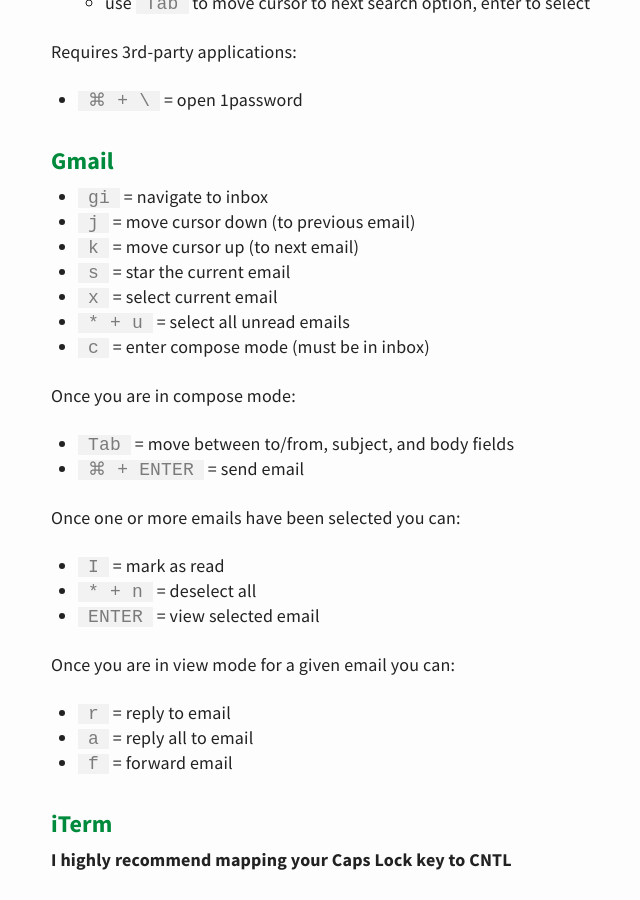
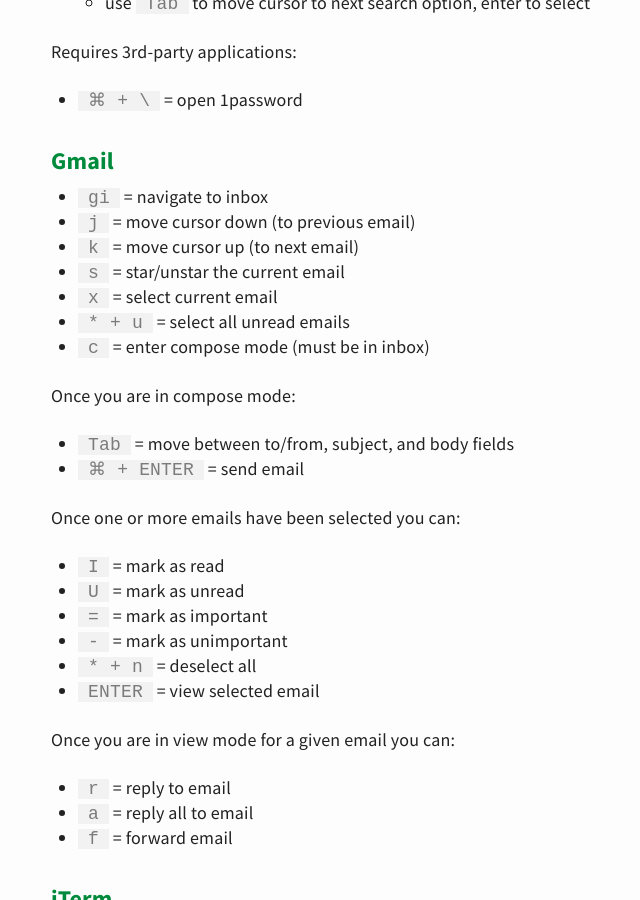
Before and after one commit to davidlaprade/davidlaprade.github.io, a Jekyll site: the page built from _posts/2015-12-19-how-to-not-use-a-mouse.md, in a window 1280 px wide and 900 px high, scrolled down 3061 px. Shown: the whole window, without its empty margins (251-891 px from the left). Built offline with Jekyll 4.4.1, drawn with Linux system fonts in a browser that asks for light colours.

Commit message:
Add more gmail hotkeys

```diff
--- a/_posts/2015-12-19-how-to-not-use-a-mouse.md
+++ b/_posts/2015-12-19-how-to-not-use-a-mouse.md
@@ -120,7 +120,7 @@ Requires 3rd-party applications:
 * `gi` = navigate to inbox
 * `j` = move cursor down (to previous email)
 * `k` = move cursor up (to next email)
-* `s` = star the current email
+* `s` = star/unstar the current email
 * `x` = select current email
 * `* + u` = select all unread emails
 * `c` = enter compose mode (must be in inbox)
@@ -133,6 +133,9 @@ Once you are in compose mode:
 Once one or more emails have been selected you can:
 
   * `I` = mark as read
+  * `U` = mark as unread
+  * `=` = mark as important
+  * `-` = mark as unimportant
   * `* + n` = deselect all
   * `ENTER` = view selected email
 
```
